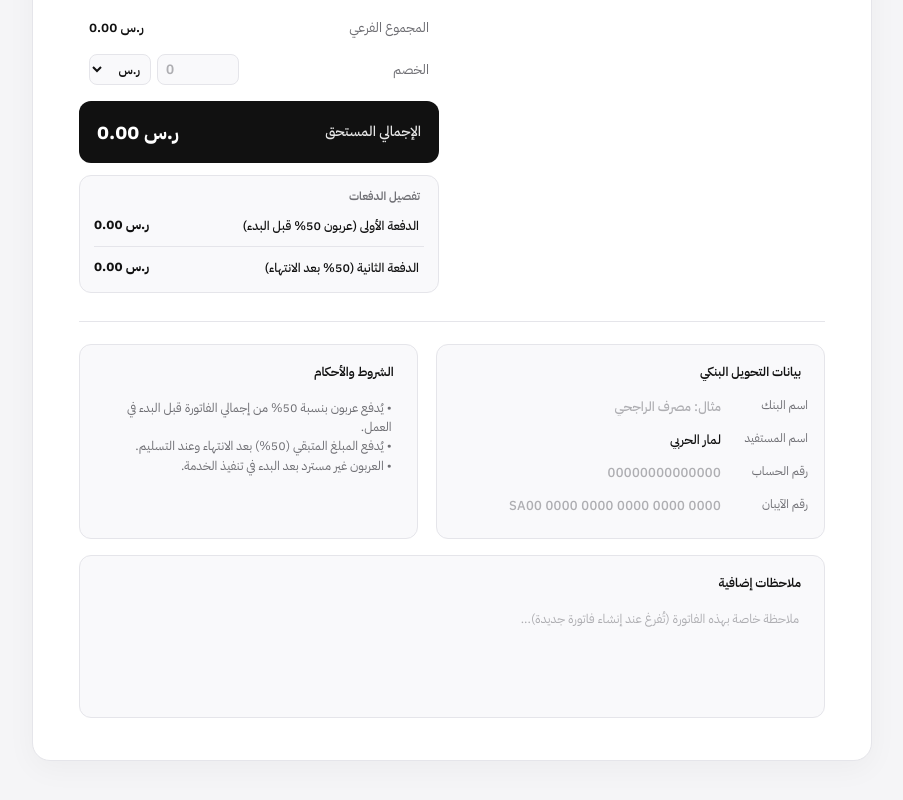
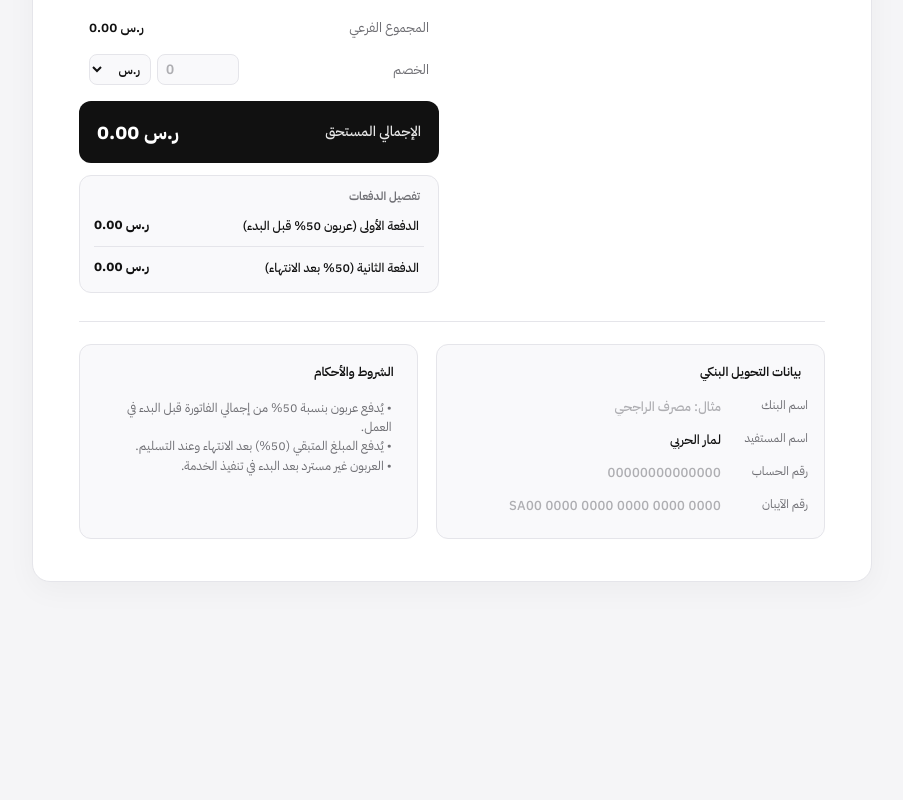
Before and after one commit to lamarkhaled/invoes, a plain HTML site: page index.html in a window 1280 px wide. Shown: the part 618-1418 px from the top of the page, without its empty margins (188-1091 px from the left). After the commit the page ends 1260 px from the top, so only its background shows below. Drawn offline with Linux system fonts and the light colour scheme.

Commit message:
Remove notes section from invoice template
Removed notes section and related inputs from the invoice template.

```diff
--- a/index.html
+++ b/index.html
@@ -645,14 +645,10 @@
     letter-spacing: 0.3px;
   }
 
-  .terms-input, .notes-input {
+  .terms-input {
     font-size: 12.5px;
     color: var(--muted);
     min-height: 92px;
-  }
-
-  .notes-block {
-    margin-top: 16px;
   }
 
   @media (max-width: 700px) {
@@ -795,7 +791,6 @@
             <input type="text" id="sellerPhone" placeholder="رقم الجوال">
             <input type="text" id="sellerEmail" placeholder="البريد الإلكتروني">
             <input type="text" id="sellerSocial" class="social-input" placeholder="حساب السوشال ميديا (@username)">
-            <input type="text" id="sellerWebsite" class="social-input" placeholder="حساب آخر أو رابط الموقع">
           </div>
         </div>
       </div>
@@ -908,12 +903,6 @@
         <textarea id="sellerTerms" class="terms-input" placeholder="اكتبي شروط العمل والدفع هنا..."></textarea>
       </div>
     </footer>
-
-    <!-- ملاحظات إضافية خاصة بالفاتورة الحالية -->
-    <section class="info-card notes-block" id="notesBlock">
-      <input type="text" id="notesSectionTitle" class="section-title-input" value="ملاحظات إضافية">
-      <textarea id="invoiceNotes" class="notes-input" placeholder="ملاحظة خاصة بهذه الفاتورة (تُفرغ عند إنشاء فاتورة جديدة)..."></textarea>
-    </section>
   </main>
 
 <script>
@@ -926,7 +915,6 @@
     phone: '',
     email: '',
     social: '@lamaralharbi_sa',
-    website: '',
     logo: '',
     accentColor: '#111111',
     currency: 'ر.س',
@@ -938,7 +926,6 @@
     clientSectionTitle: 'فاتورة إلى (بيانات العميل)',
     bankSectionTitle: 'بيانات التحويل البنكي',
     termsSectionTitle: 'الشروط والأحكام',
-    notesSectionTitle: 'ملاحظات إضافية',
     bankName: '',
     bankHolder: 'لمار الحربي',
     bankAccount: '',
@@ -961,7 +948,6 @@
       clientEmail: '',
       discountValue: '',
       discountType: 'amount',
-      notes: '',
       items: [
         { desc: '', qty: 1, price: '' }
       ]
@@ -1066,7 +1052,7 @@
   }
 
   function updateEmptyPrintVisibility() {
-    ['sellerPhone', 'sellerEmail', 'sellerSocial', 'sellerWebsite'].forEach(id => {
+    ['sellerPhone', 'sellerEmail', 'sellerSocial'].forEach(id => {
       const el = document.getElementById(id);
       if (!el) return;
       if (!el.value.trim()) {
@@ -1103,7 +1089,6 @@
     document.getElementById('subtotalVal').textContent = formatMoney(subtotal);
     document.getElementById('grandTotal').textContent = formatMoney(grandTotal);
 
-    // حساب العربون والدفعة المتبقية
     const splitBox = document.getElementById('paymentSplitBox');
     if (sellerData.showDeposit) {
       splitBox.style.display = 'flex';
@@ -1124,13 +1109,6 @@
     } else {
       discountRow.classList.remove('hide-on-print');
       subtotalRow.classList.remove('hide-on-print');
-    }
-
-    const notesBlock = document.getElementById('notesBlock');
-    if (!invoiceData.notes || !invoiceData.notes.trim()) {
-      notesBlock.classList.add('hide-on-print');
-    } else {
-      notesBlock.classList.remove('hide-on-print');
     }
   }
 
@@ -1205,7 +1183,6 @@
       sellerPhone: 'phone',
       sellerEmail: 'email',
       sellerSocial: 'social',
-      sellerWebsite: 'website',
       accentColor: 'accentColor',
       currencySymbol: 'currency',
       depositBeforeLabel: 'depositBeforeLabel',
@@ -1214,7 +1191,6 @@
       clientSectionTitle: 'clientSectionTitle',
       bankSectionTitle: 'bankSectionTitle',
       termsSectionTitle: 'termsSectionTitle',
-      notesSectionTitle: 'notesSectionTitle',
       bankName: 'bankName',
       bankHolder: 'bankHolder',
       bankAccount: 'bankAccount',
@@ -1239,7 +1215,6 @@
       };
     });
 
-    // تحكم إظهار ونسبة العربون
     const depositToggle = document.getElementById('showDepositToggle');
     const depositPctInput = document.getElementById('depositPercent');
     depositToggle.checked = !!sellerData.showDeposit;
@@ -1270,18 +1245,15 @@
       clientPhone: 'clientPhone',
       clientEmail: 'clientEmail',
       discountValue: 'discountValue',
-      discountType: 'discountType',
-      invoiceNotes: 'notes'
+      discountType: 'discountType'
     };
 
     Object.entries(invoiceMap).forEach(([id, key]) => {
       const el = document.getElementById(id);
       if (!el) return;
       el.value = invoiceData[key] || '';
-      if (el.tagName === 'TEXTAREA') autoResize(el);
       const evt = el.tagName === 'SELECT' ? 'onchange' : 'oninput';
       el[evt] = (e) => {
-        if (e.target.tagName === 'TEXTAREA') autoResize(e.target);
         invoiceData[key] = e.target.value;
         updateTotals();
         saveInvoice();
@@ -1291,7 +1263,6 @@
     updateEmptyPrintVisibility();
   }
 
-  // رفع وحذف الشعار
   const logoBox = document.getElementById('logoBox');
   const logoInput = document.getElementById('logoInput');
   const removeLogoBtn = document.getElementById('removeLogoBtn');
@@ -1321,7 +1292,6 @@
     saveSeller();
   });
 
-  // إضافة خدمة
   document.getElementById('addItemBtn').addEventListener('click', () => {
     invoiceData.items.push({ desc: '', qty: 1, price: '' });
     saveInvoice();
@@ -1330,7 +1300,6 @@
     if (inputs.length) inputs[inputs.length - 1].focus();
   });
 
-  // فاتورة جديدة
   document.getElementById('newInvoiceBtn').addEventListener('click', () => {
     const confirmed = confirm('هل تريدين إنشاء فاتورة جديدة؟ سيتم تفريغ بيانات العميل والخدمات والخصم فقط مع الاحتفاظ ببياناتك وشعارك والبنك والشروط.');
     if (!confirmed) return;
```
